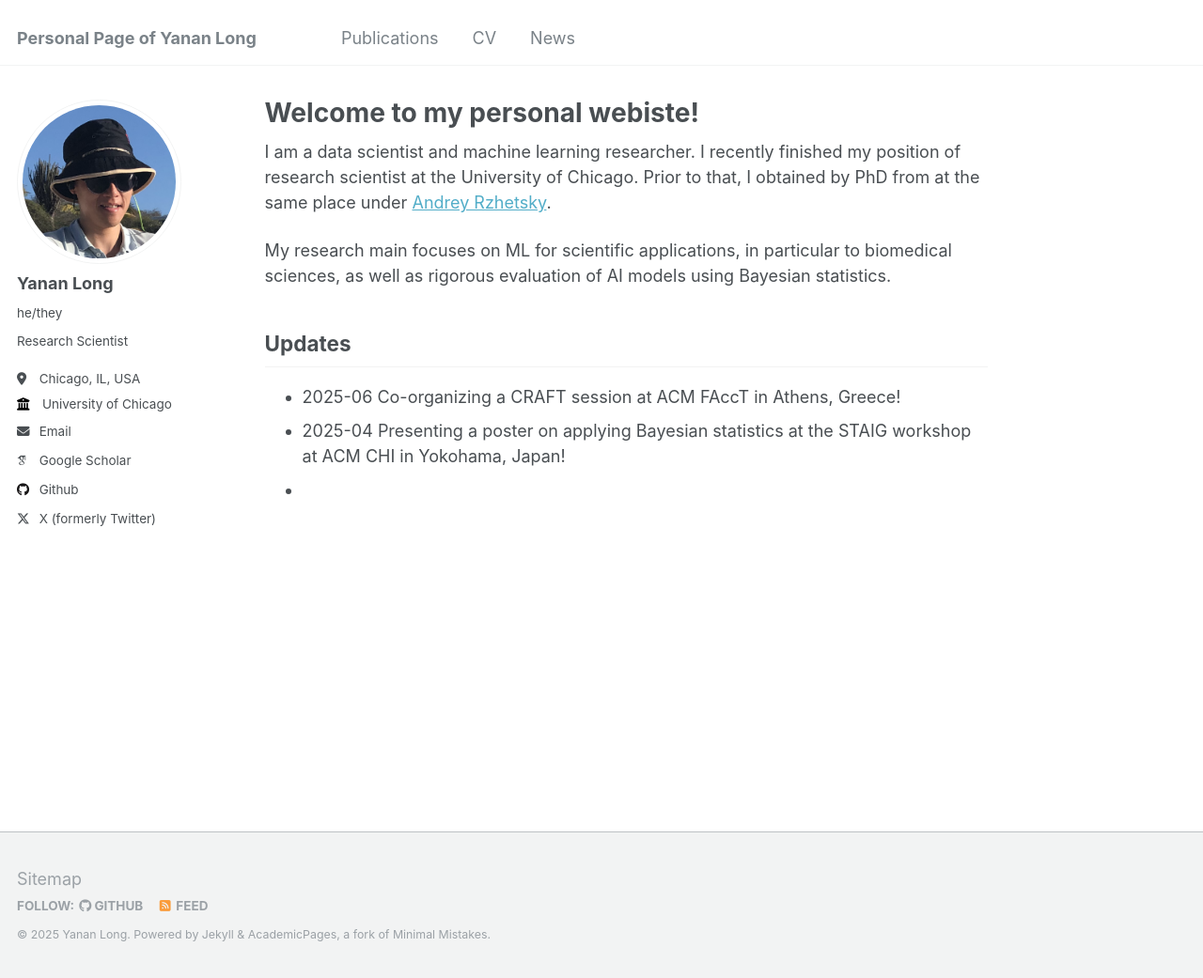
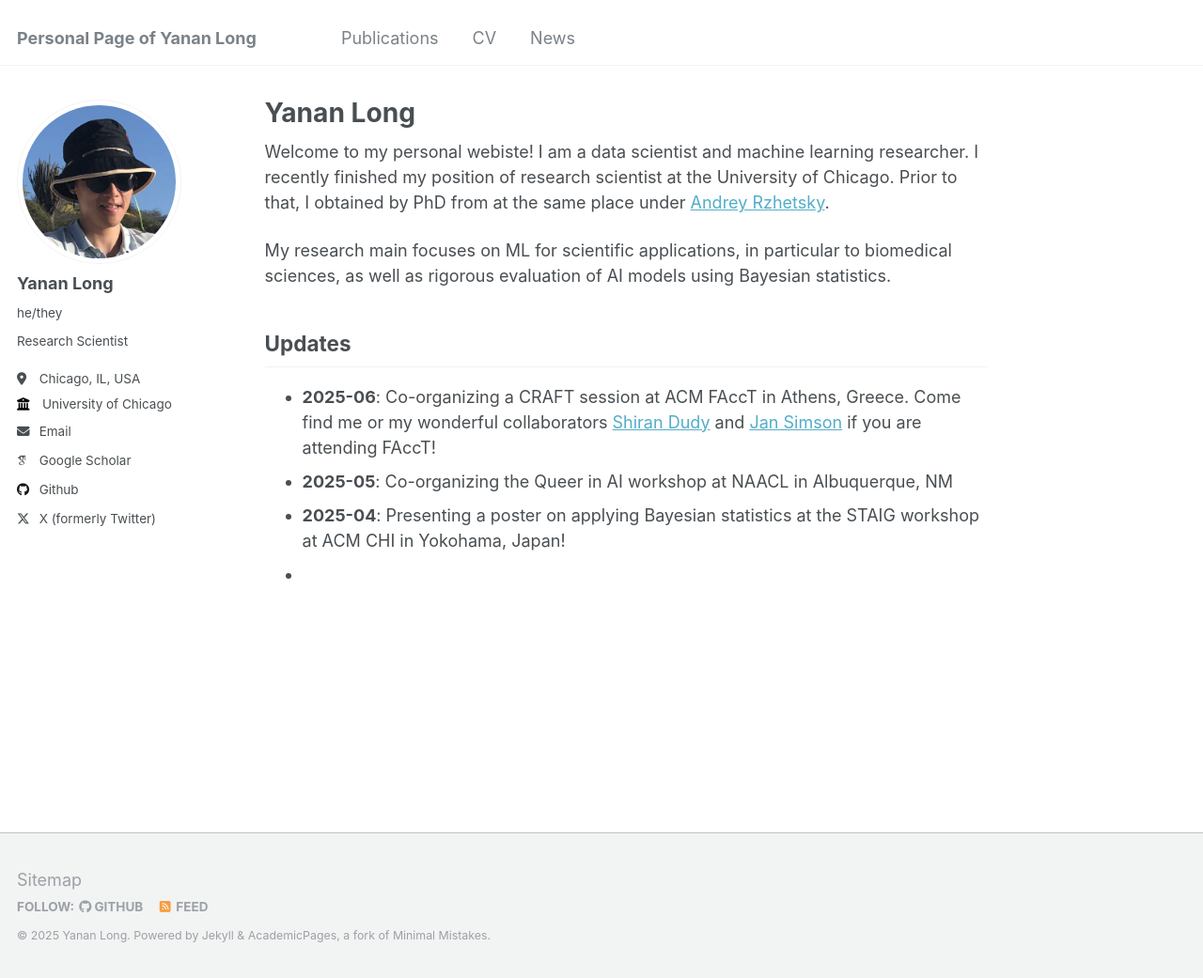
Before and after one commit to yananlong/yananlong.github.io, a Jekyll site: the page built from _pages/about.md, in a window 1280 px wide and 1041 px high. Shown: the whole window at 94% size. Built offline with Jekyll 4.4.1, drawn with Linux system fonts in a browser that asks for light colours; some web fonts are replaced.

Commit message:
added news

```diff
--- a/_pages/about.md
+++ b/_pages/about.md
@@ -1,17 +1,18 @@
 ---
 permalink: /
-title: "Welcome to my personal webiste!"
+title: "Yanan Long"
 author_profile: true
 redirect_from:
   - /about/
   - /about.html
 ---
 
-I am a data scientist and machine learning researcher. I recently finished my position of research scientist at the University of Chicago. Prior to that, I obtained by PhD from at the same place under [Andrey Rzhetsky](https://biologicalsciences.uchicago.edu/faculty/andrey-rzhetsky).
+Welcome to my personal webiste! I am a data scientist and machine learning researcher. I recently finished my position of research scientist at the University of Chicago. Prior to that, I obtained by PhD from at the same place under [Andrey Rzhetsky](https://biologicalsciences.uchicago.edu/faculty/andrey-rzhetsky).
 
 My research main focuses on ML for scientific applications, in particular to biomedical sciences, as well as rigorous evaluation of AI models using Bayesian statistics.
 
 ## Updates
-- 2025-06 Co-organizing a CRAFT session at ACM FAccT in Athens, Greece!
-- 2025-04 Presenting a poster on applying Bayesian statistics at the STAIG workshop at ACM CHI in Yokohama, Japan!
+- **2025-06**: Co-organizing a CRAFT session at ACM FAccT in Athens, Greece. Come find me or my wonderful collaborators [Shiran Dudy](https://www.shirandudy.com/) and [Jan Simson](https://simson.io/) if you are attending FAccT!
+- **2025-05**: Co-organizing the Queer in AI workshop at NAACL in Albuquerque, NM
+- **2025-04**: Presenting a poster on applying Bayesian statistics at the STAIG workshop at ACM CHI in Yokohama, Japan!
 -
```
